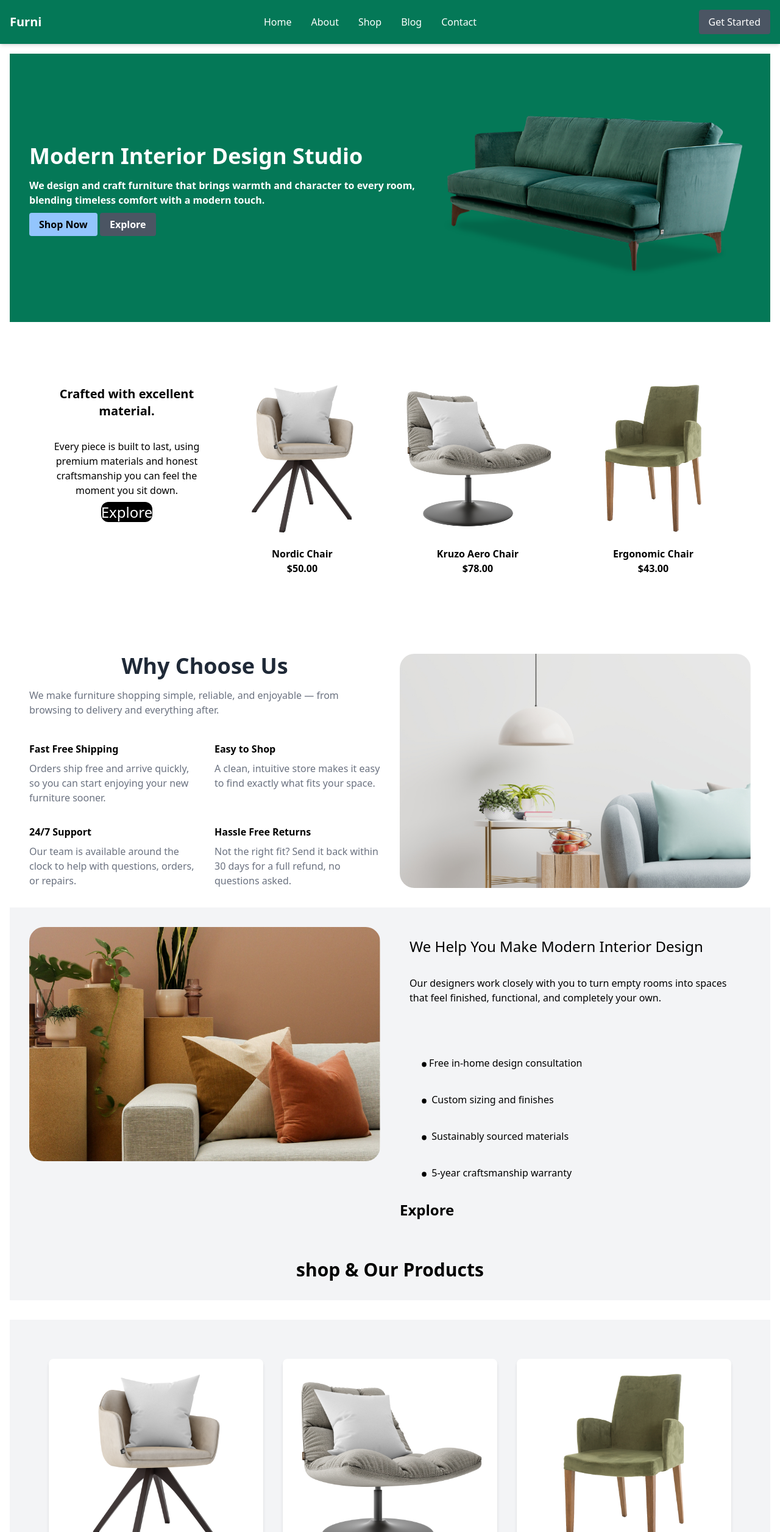
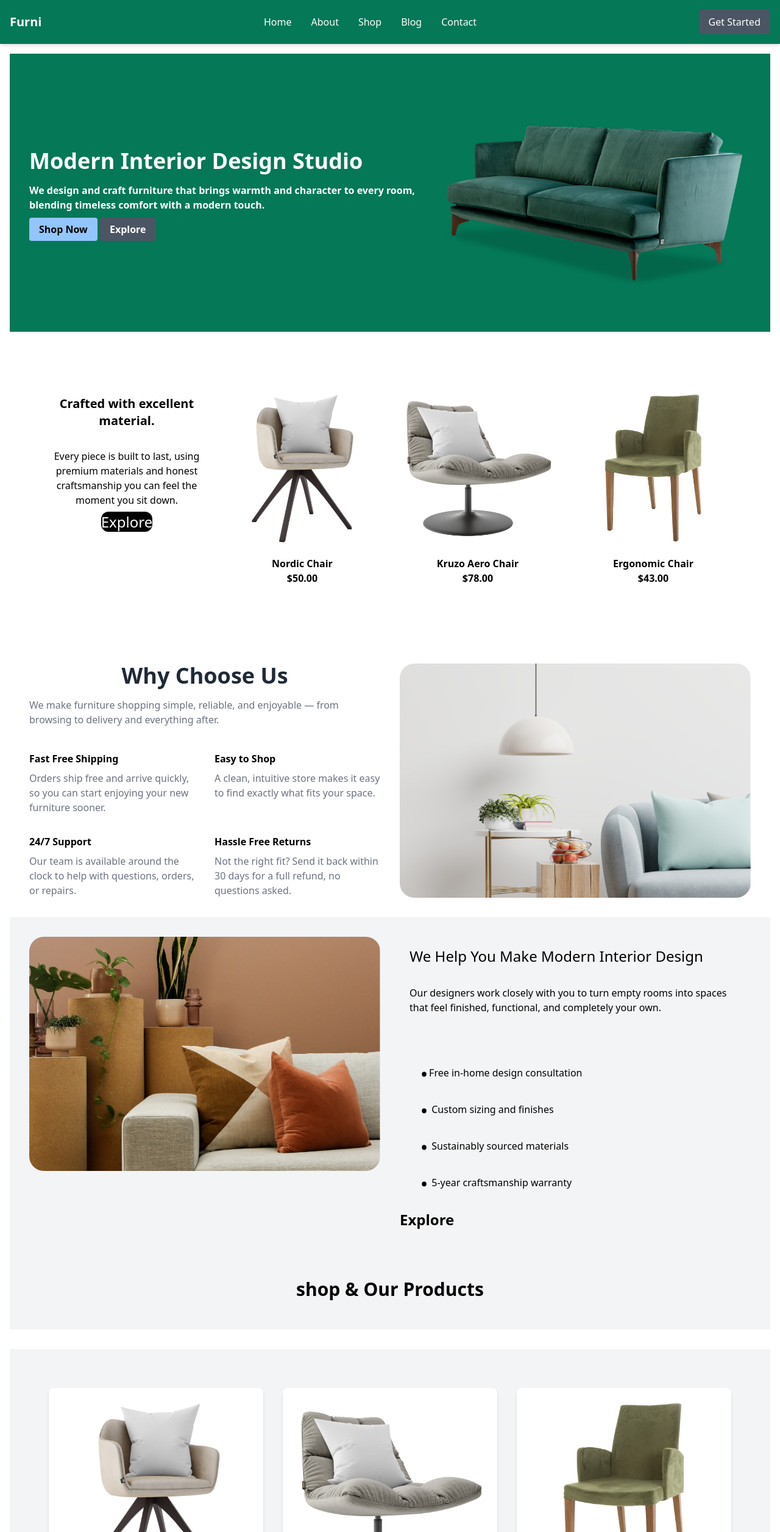
Before and after one commit to Arslan-web-Dev/AuraTack-TailwindCSS-Porject-2-Marketing-langinng-page-, a website built with Vite: page marketing-page/index.html in a window 1280 px wide. Shown: the top 2512 px of the page at 61% size. Built offline with nearby package versions, Linux system fonts and the light colour scheme.

Commit message:
push code

```diff
--- a/marketing-page/index.html
+++ b/marketing-page/index.html
@@ -48,7 +48,7 @@
           <a class="bg-gray-600 text-white px-4 py-2 rounded" href="#">Explore</a>
         </div>
       </div>
-      <div class="mt-4 md:mt-0">
+      <div class="mt-4 ">
         <img src="src/assets/couch.png" alt="Couch-pick">
       </div>
     </section>
@@ -91,7 +91,7 @@
 
     <section class="grid grid-cols-1 gap-8 p-8 md:grid-cols-2">
 
-      <!-- Left Content -->
+
       <div>
         <h2 class="text-4xl font-bold text-gray-800 text-center ">
           Why Choose Us
@@ -169,7 +169,7 @@
     </section>
 
     <div class="bg-gray-100 p-8">
-      <h1 class="font-black text-3xl text-center">shop & Our Products </h1>
+      <h1 class="font-black text-3xl text-center m-4 ">shop & Our Products </h1>
     </div>
 
 
```
